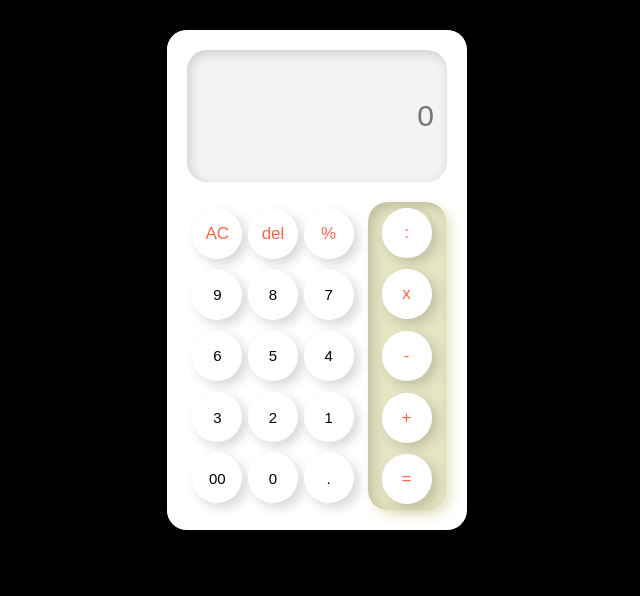
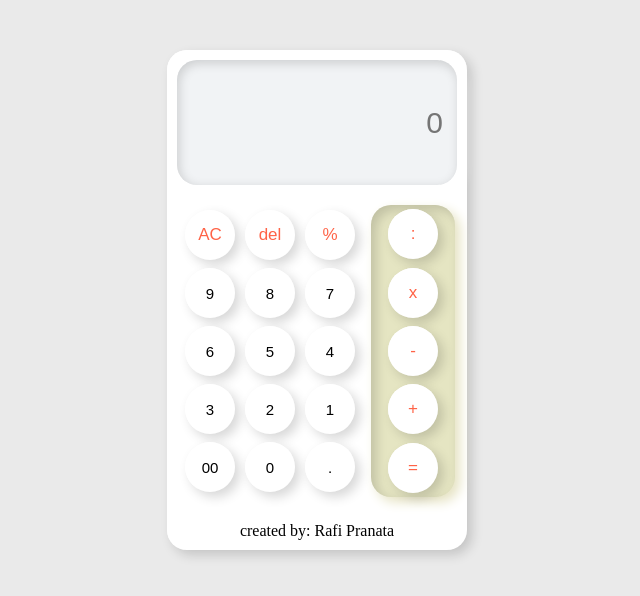
Before and after one commit to Rafipranata/simple-calculator, a plain HTML site: page index.html in a window 1280 px wide. Shown: the whole page, without its empty margins (323-963 px from the left). Drawn offline with Linux system fonts and the light colour scheme.

Commit message:
feturer/new

```diff
--- a/Style.css
+++ b/Style.css
@@ -5,11 +5,11 @@
 }
 
 body{
-	background-color: black;
+	background-color: #eaeaea;
 	display: flex;
 	justify-content: center;
     align-items: center;
-    padding-top: 30px;
+    padding-top: 50px;
 }
 
 .card{
@@ -18,7 +18,7 @@ body{
    height: 500px;
    border-radius: 20px;
    display: flex;
-   padding: 20px;
+   padding: 10px;
    justify-content: center;
    align-items: center;
    flex-direction: column;
@@ -84,6 +84,7 @@ body{
 	cursor: pointer;
 	color: tomato;
 	font-size: 17px;
+	font-weight: 500px;
 }
 
 .tombol:hover{
@@ -106,4 +107,11 @@ body{
 	box-shadow: inset 5px 5px 12px rgb(0, 0, 0, 0.16), 5px 5px 12px #e6e3c3;
 	border-radius: 20px;
 	margin-left: 10px;
+	font-weight: 500;
 }
+
+p{
+	color: black;
+	padding-top: 25px;
+
+}
--- a/index.html
+++ b/index.html
@@ -34,6 +34,7 @@
 				<button class="tombol-1" onclick="display('action')">=</button>
 			</div>
 		</div>
+		<p>created by: Rafi Pranata</p>
 	</main>
 	<script type="text/javascript" src="Script.js">
 	</script>
```
